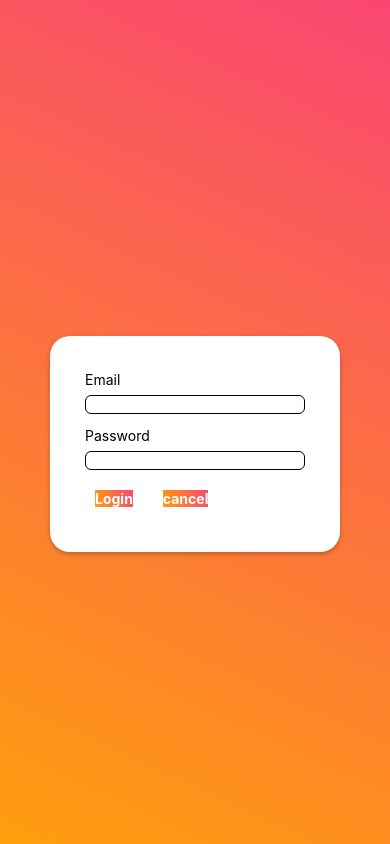
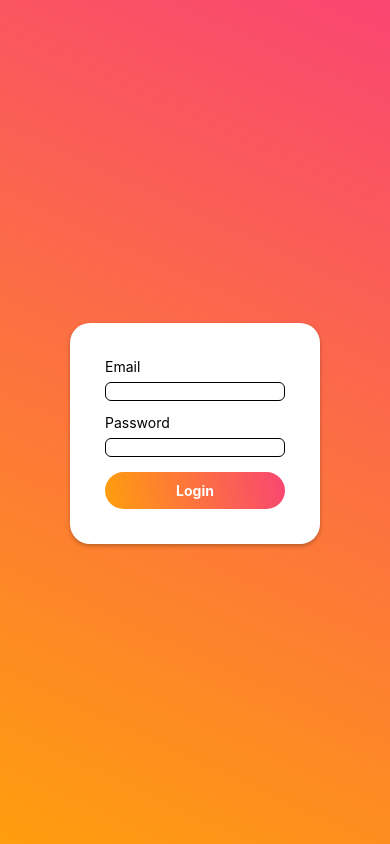
Before and after one commit to Telprata32/RestruPOS, a React Native app: screen /Login in a window 390 px wide. Built offline with nearby package versions, Linux system fonts and the light colour scheme.

Commit message:
Refactored Login page

```diff
--- a/Pages/Login.jsx
+++ b/Pages/Login.jsx
@@ -22,8 +22,6 @@ const Login = () => {
       style={{ flex: 1 }}
     >
       <View style={styles.centeredView}>
-        <View>
-          <View style={styles.centeredView}>
         <View style={styles.formView}>
           <Text style={{ marginBottom: 7 }}>Email</Text>
           <TextInput
@@ -37,28 +35,14 @@ const Login = () => {
             value={password}
             style={styles.Inputs}
           />
-              <View style={{ flexDirection: "row", marginTop: 10 }}>
-                <Pressable style={[styles.button, { marginEnd: 10 }]}>
           <LinearGradient
             colors={[primaryColor1, primaryColor2]}
             start={{ x: 1.5, y: -0.5 }}
             end={{ x: -0.5, y: 1.5 }}
+            style={styles.button}
           >
             <Text style={styles.buttonTextStyle}>Login</Text>
           </LinearGradient>
-                </Pressable>
-                <Pressable style={styles.button}>
-                  <LinearGradient
-                    colors={[primaryColor1, primaryColor2]}
-                    start={{ x: 1.5, y: -0.5 }}
-                    end={{ x: -0.5, y: 1.5 }}
-                  >
-                    <Text style={styles.buttonTextStyle}>cancel</Text>
-                  </LinearGradient>
-                </Pressable>
-              </View>
-            </View>
-          </View>
         </View>
       </View>
     </LinearGradient>
@@ -69,11 +53,11 @@ const styles = StyleSheet.create({
   centeredView: {
     flex: 1,
     justifyContent: "center",
-    alignItems: "center",
+    width: 250,
     marginTop: 22,
+    alignSelf: "center",
   },
   formView: {
-    margin: 20,
     backgroundColor: "white",
     borderRadius: 20,
     padding: 35,
@@ -87,7 +71,9 @@ const styles = StyleSheet.create({
     elevation: 5,
   },
   button: {
+    marginTop: 15,
     borderRadius: 20,
+    alignSelf: "stretch",
     padding: 10,
     elevation: 2,
     backgroundColor: "#ffffff",
```
Also changed, not shown: 1 other file (tests, documents, lock files or other folders). Lines whose indentation alone changed are shown as unchanged.
